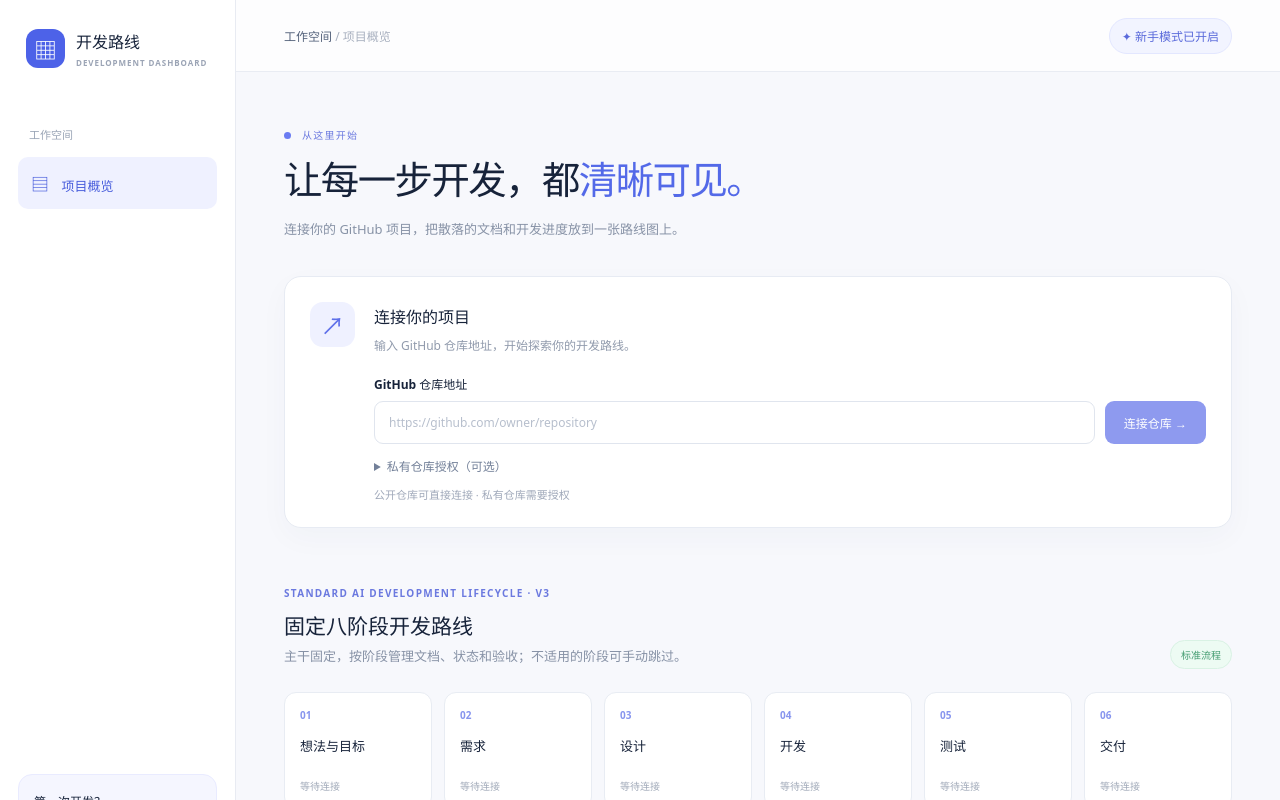
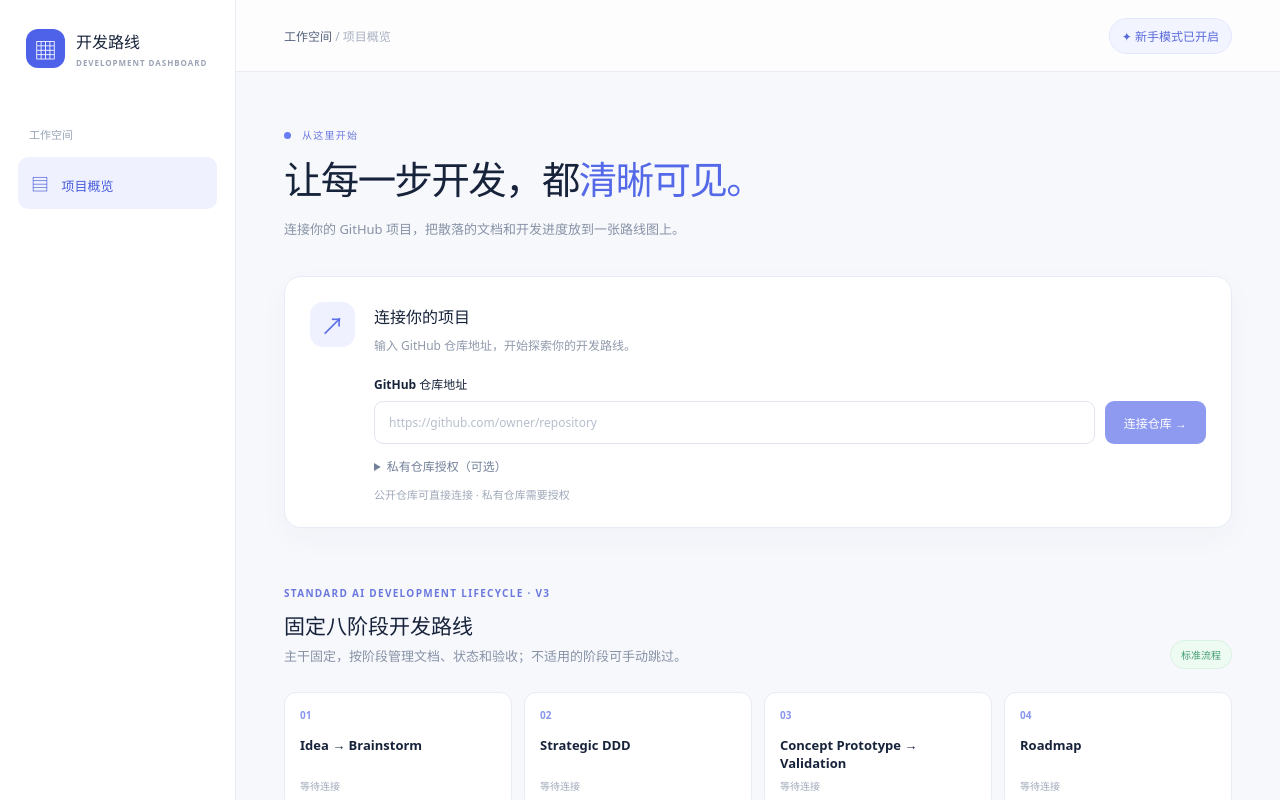
Before and after one commit to CooLingLab/Engineering-Document-Dashboard, a React (Vite) app: page / in a window 1280 px wide. Shown: the top 800 px of the page. Built offline with nearby package versions, Linux system fonts and the light colour scheme.

Commit message:
fix(devflow): preserve legacy template ordering while defaulting to V3

```diff
--- a/src/app/App.tsx
+++ b/src/app/App.tsx
@@ -11,7 +11,7 @@
 import { MemoryCredentials } from '../github/credentials';
 import { RefreshScheduler, type RefreshState } from '../github/refresh';
 import { useProject } from './useProject';
-import { devflowTemplate, DEVFLOW_TEMPLATE_ID, templates } from '../templates/catalog';
+import { devflowTemplate, DEVFLOW_TEMPLATE_ID } from '../templates/catalog';
 import { switchTemplate } from '../workflow/backup';
 import { FixedStageNavigator } from '../components/FixedStageNavigator';
 import { deriveNodeView } from '../workflow/status';
@@ -67,7 +67,7 @@
     const previousToken = credentials.get('target');
     credentials.set('target', token || undefined);
     if (await session.connect(input)) {
-      setShowConnect(false); setDocumentRoot(session.getState().config?.documentRules.root ?? templates[0].documentRules.root); setAiEnabled(false); setConnectionCount((value) => value + 1);
+      setShowConnect(false); setDocumentRoot(session.getState().config?.documentRules.root ?? devflowTemplate.documentRules.root); setAiEnabled(false); setConnectionCount((value) => value + 1);
     } else credentials.set('target', previousToken);
   }
 
@@ -132,7 +132,7 @@
           <div className="desktop-workflow-canvas"><WorkflowCanvas graph={config.graph} nodeViews={nodeViews} selectedNodeId={selectedNodeId} onSelectNode={setSelectedNodeId} documentIndex={documentIndex} documentChoices={getBranchState(config, snapshot.ref?.name ?? '').documentChoices} /></div>
           <FixedStageNavigator graph={config.graph} nodeViews={nodeViews} selectedNodeId={selectedNodeId} onSelectNode={setSelectedNodeId} />
           {selectedNodeId && <StageDetails config={config} snapshot={snapshot} nodeId={selectedNodeId} documentIndex={documentIndex} beginnerMode={beginnerMode} aiEnabled={aiEnabled} onChangeConfig={(next) => void applyConfigChange(next)} />}
-        </> : <div className="route-preview" aria-label="AI 开发八阶段">{templates[0].graph.nodes.map((node, index) => <div className="route-step" key={node.id}><span className="step-number">{String(index + 1).padStart(2, '0')}</span><strong>{node.title}</strong><small>等待连接</small></div>)}</div>}
+        </> : <div className="route-preview" aria-label="AI 开发八阶段">{devflowTemplate.graph.nodes.map((node, index) => <div className="route-step" key={node.id}><span className="step-number">{String(index + 1).padStart(2, '0')}</span><strong>{node.title}</strong><small>等待连接</small></div>)}</div>}
         <div className="footer-note">✳ 你的文档留在原来的仓库中，我们只读取它们。</div>
       </div>
     </main>
```
